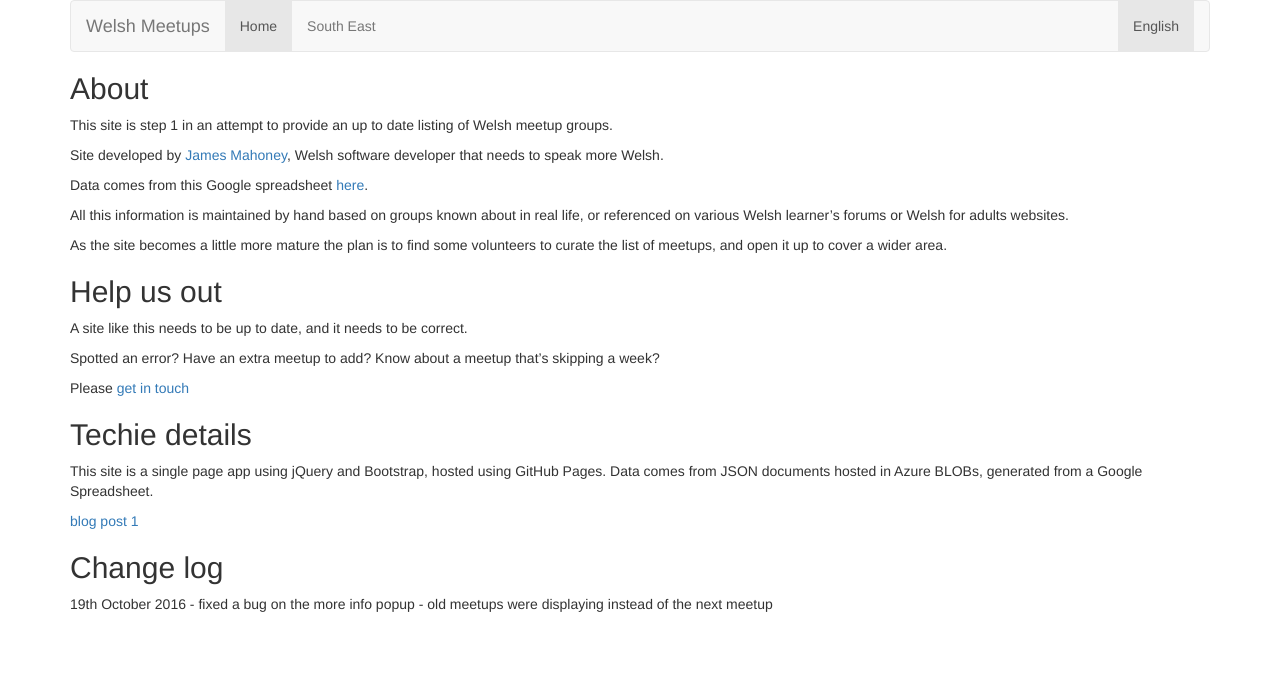
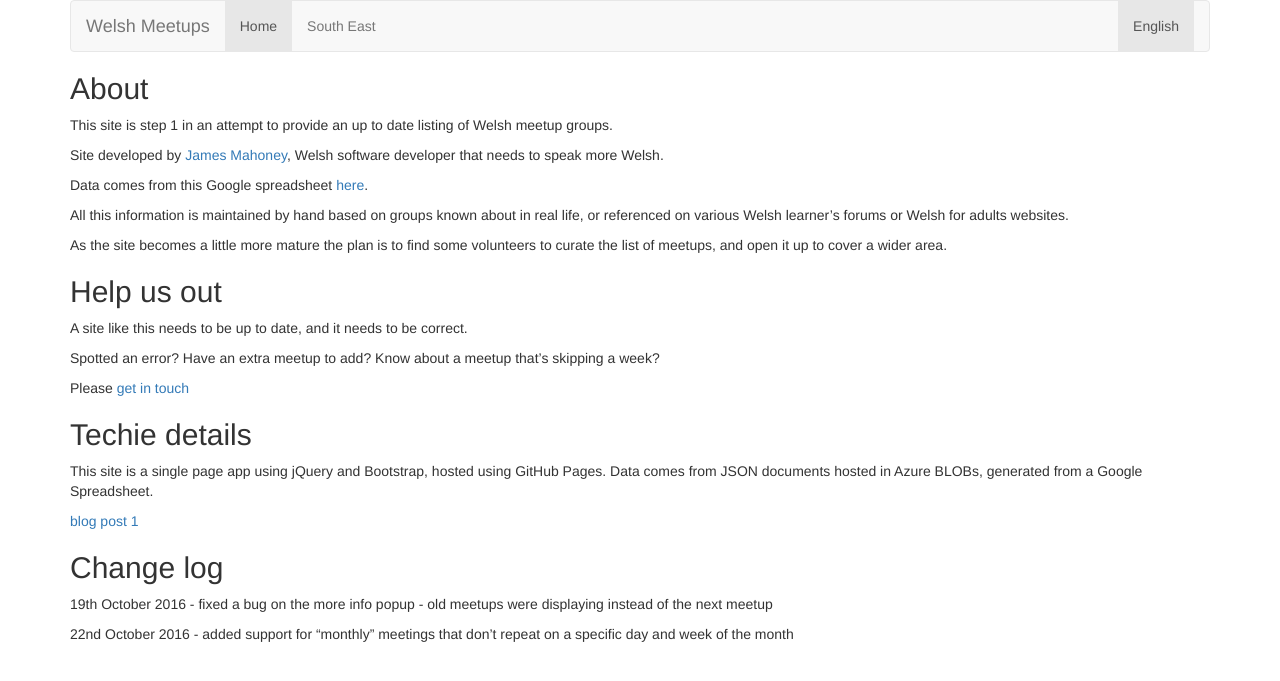
Before and after one commit to mahoneyjames/chatcymru, a Jekyll site: the page built from welsh/about.md, in a window 1280 px wide. Shown: the top 681 px of the page. Built offline with Jekyll 4.4.1, drawn with Linux system fonts in a browser that asks for light colours; nearby versions of some CDN libraries.

Commit message:
updated about log

```diff
--- a/welsh/about.md
+++ b/welsh/about.md
@@ -32,3 +32,5 @@ This site is a single page app using jQuery and Bootstrap, hosted using GitHub P
 ## Change log
 
 19th October 2016 - fixed a bug on the more info popup - old meetups were displaying instead of the next meetup
+
+22nd October 2016 - added support for "monthly" meetings that don't repeat on a specific day and week of the month
```
